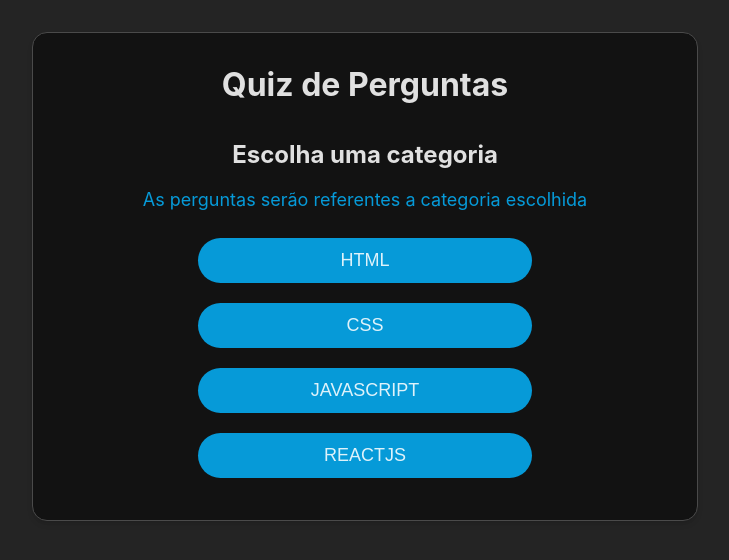
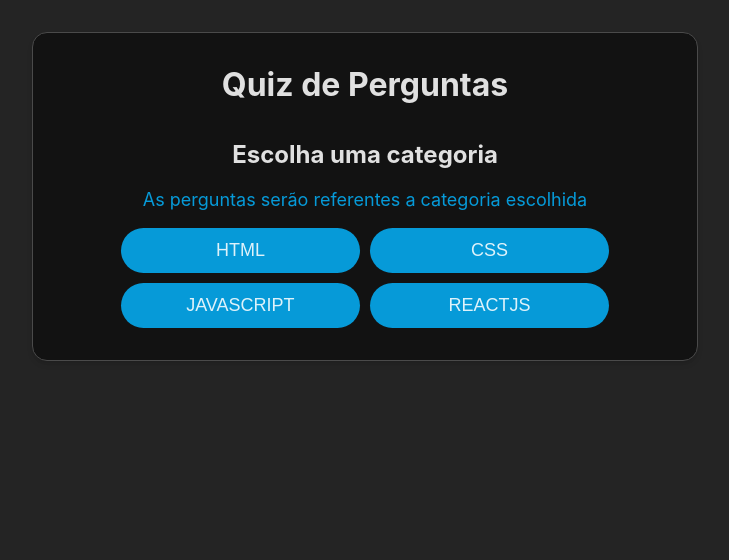
Before and after one commit to GustavoSantosLima/quiz, a React (Vite) app: page / in a window 1280 px wide. Both pictures are taken after a click on the button "Iniciar". Shown: the top 560 px of the page, without its empty margins (275-1004 px from the left). Built offline with nearby package versions, Linux system fonts and the light colour scheme.

Commit message:
Ajuste no CSS

```diff
--- a/src/index.css
+++ b/src/assets/css/index.css
@@ -50,16 +50,16 @@
 }
 
 .box-categories {
+  gap: 10px;
   display: flex;
+  flex-wrap: wrap;
   align-items: center;
-  flex-direction: column;
-  justify-content: space-evenly;
+  justify-content: center;
 }
 
 button {
-  width: 75%;
+  width: calc(50% - 10px);
   border: none;
-  margin: 10px;
   cursor: pointer;
   color: var(--color);
   padding: 0.75rem 1.5rem;
--- a/src/main.jsx
+++ b/src/main.jsx
@@ -3,7 +3,7 @@
 import App from "./App";
 import { GameProvider } from "./contexts/GameProvider";
 
-import "./index.css";
+import "./assets/css/index.css";
 
 ReactDOM.createRoot(document.getElementById("root")).render(
   <React.StrictMode>
```
